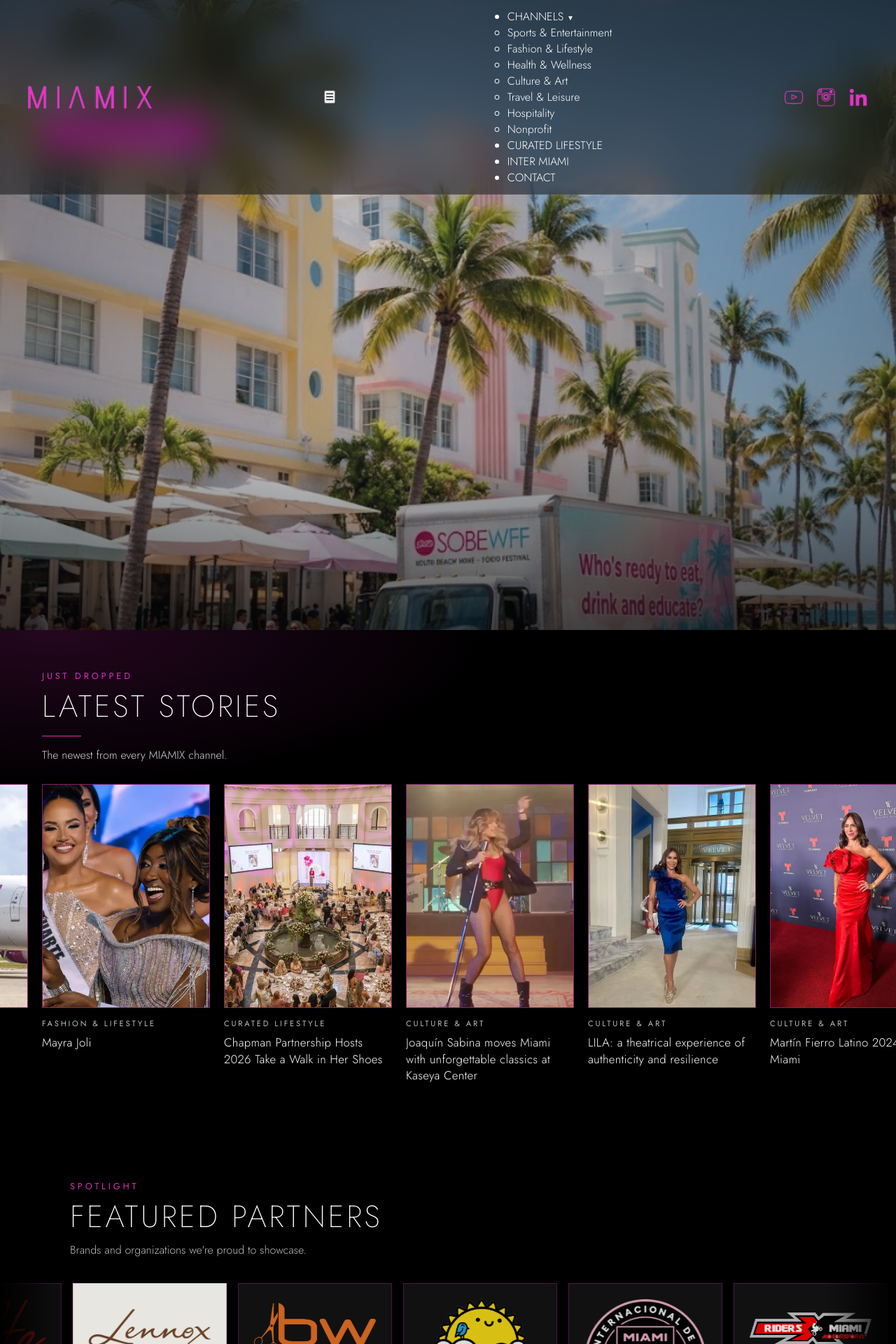
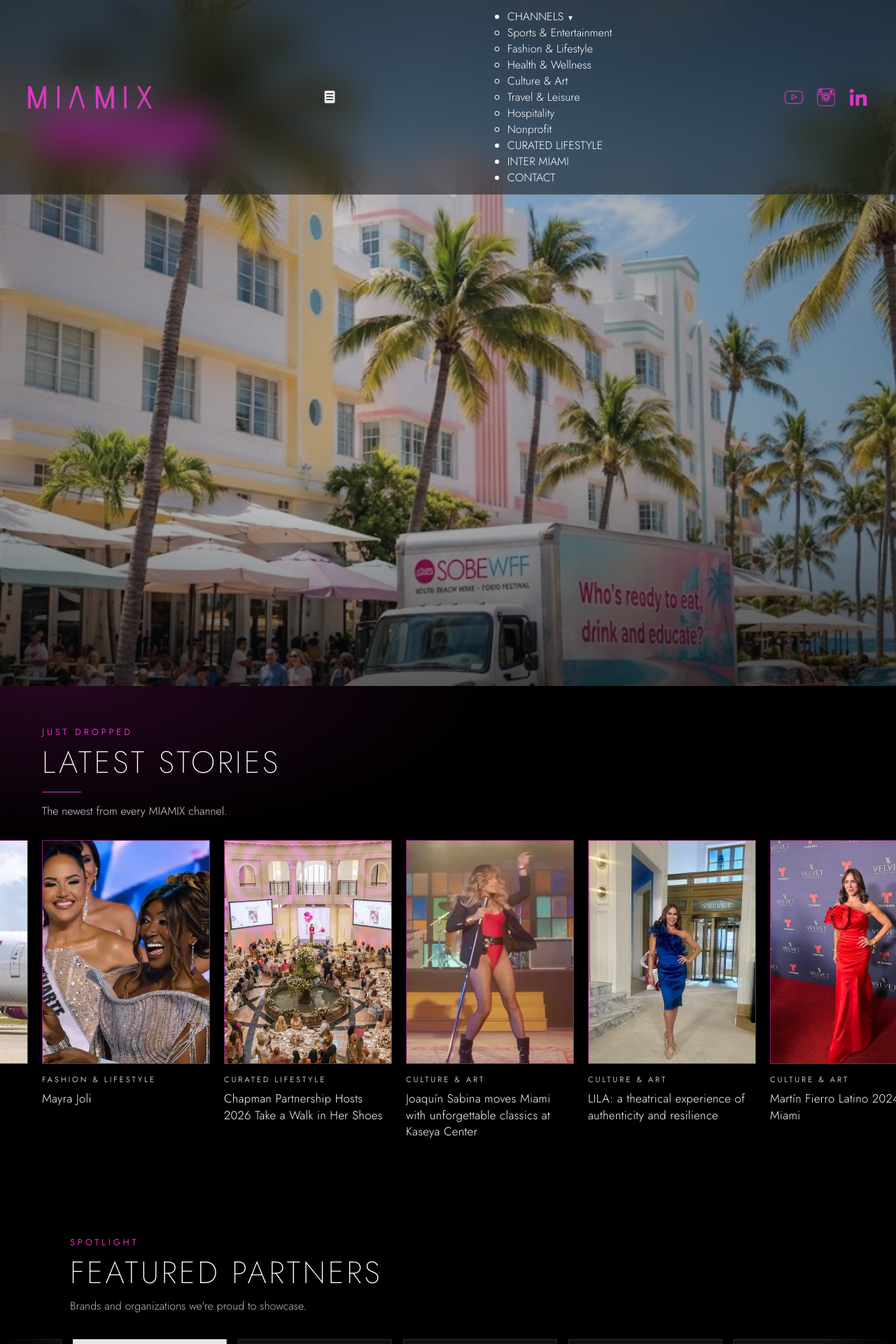
Before and after one commit to MIAMIX-io/MIAMIX.VIP-Site, a Jekyll site: the page built from index.html, in a window 1280 px wide. Shown: the top 1920 px of the page at 70% size. Built offline with Jekyll 4.4.1, drawn with Linux system fonts in a browser that asks for light colours.

Commit message:
Update home.css

```diff
--- a/assets/css/home.css
+++ b/assets/css/home.css
@@ -6,7 +6,7 @@
 /* --- HERO --- */
 .hero {
     position: relative; isolation: isolate; overflow: hidden;
-    height: auto; min-height: 100vh; min-height: 100lvh;   /* taller than the visible screen */
+    height: auto; min-height: 100vh; min-height: calc(100lvh + 80px);   /* extends under the toolbar */
     justify-content: flex-start; padding: 120px 60px 64px;  /* text starts near the top */
     background: var(--hero-image) center / cover no-repeat, #000;
 }
@@ -245,4 +245,3 @@
 @media (max-width: 900px) {
   section.hero { padding: 112px 24px 48px; }
 }
-.hero { min-height: 100vh; min-height: 100dvh; }
```
